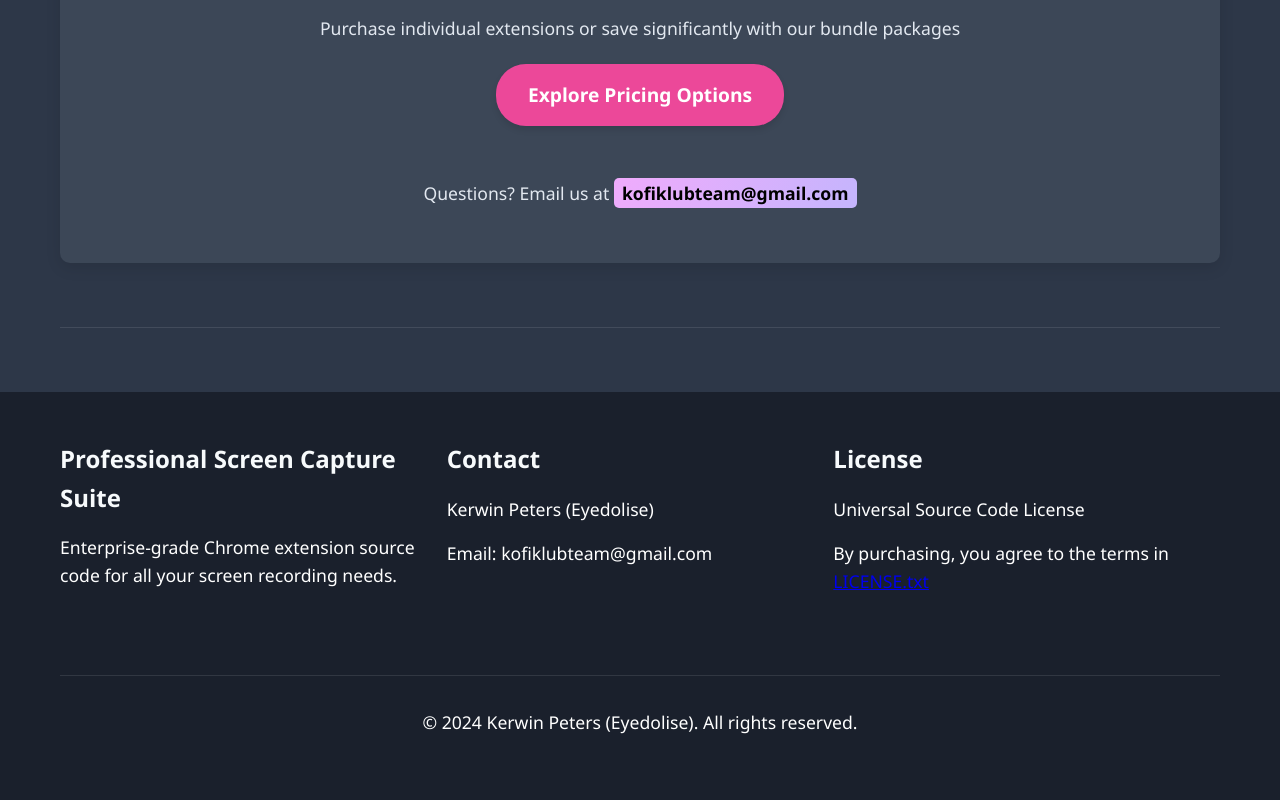
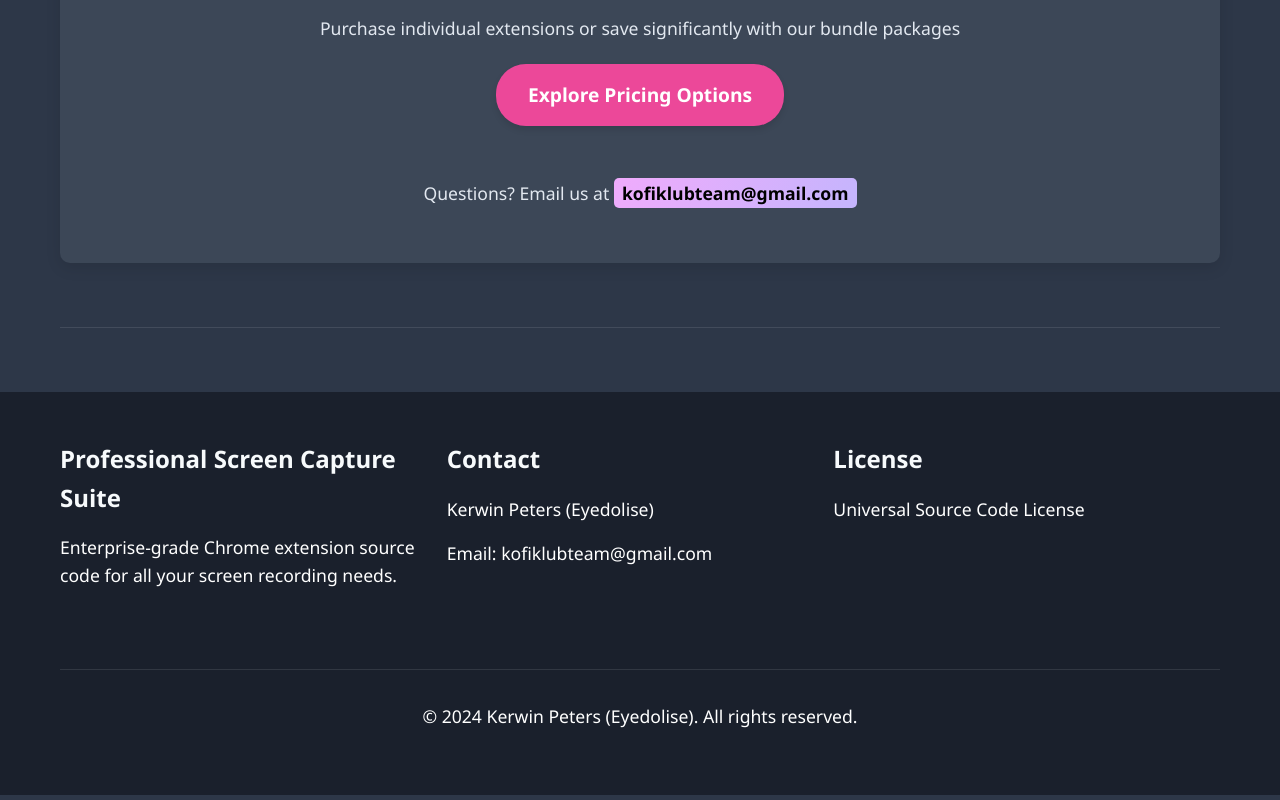
Before and after one commit to Chronme-Screen-Captures/screen-capture-suite, a plain HTML site: page index.html in a window 1280 px wide. Shown: the part 5755-6555 px from the top of the page. Drawn offline with Linux system fonts and the light colour scheme.

Commit message:
Add files via upload

```diff
--- a/index.html
+++ b/index.html
@@ -680,9 +680,6 @@
                 <div class="footer-section">
                     <h3>License</h3>
                     <p>Universal Source Code License</p>
-                <p>By purchasing, you agree to the terms in
-
-<a href="https://github.com/Chronme-Screen-Captures/screen-capture-suite" target="blank" >LICENSE.txt</a></p>
 
                 </div>
             </div>
```
